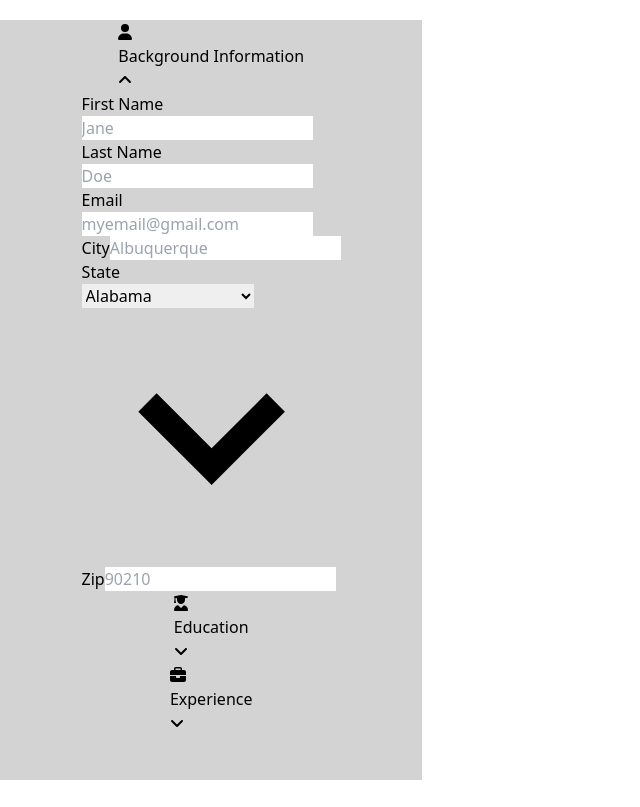
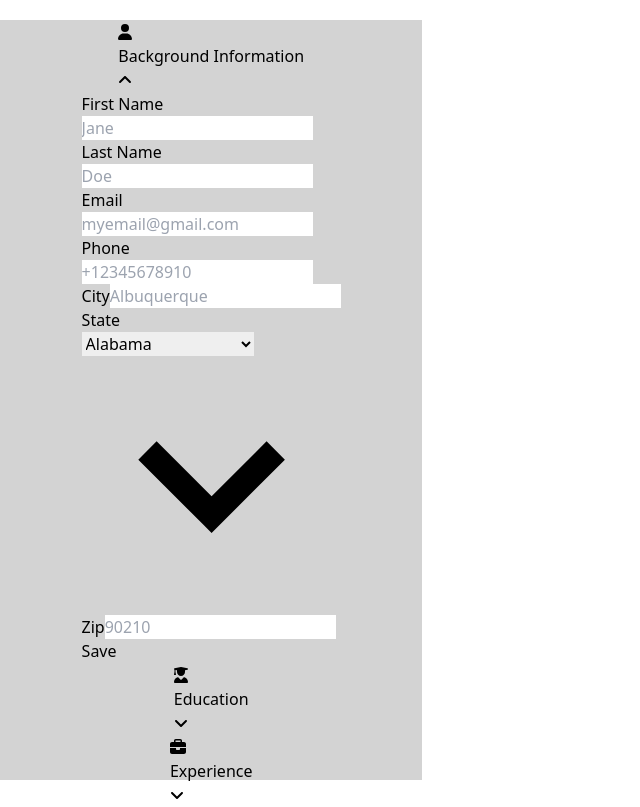
Before and after one commit to shannoj/resume-app, a React (Vite) app in the folder resume-app/: page / in a window 1280 px wide. Both pictures are taken after a click on the icon 125 px from the left and 80 px from the top of the page. Shown: the whole page, without its empty margins (0-640 px from the left). Built offline with nearby package versions, Linux system fonts and the light colour scheme.

Commit message:
added save button

```diff
--- a/resume-app/src/components/GeneralInfo.tsx
+++ b/resume-app/src/components/GeneralInfo.tsx
@@ -1,7 +1,7 @@
 function General() {
   return (
     <>
-      <form className="w-full max-w-sm">
+      <form className="flex w-full max-w-sm flex-col align-center justify-around">
         <div className="md:flex md:items-center mb-6">
           <div className="md:w-1/3 mt-2 ml-2">
             <label
@@ -56,6 +56,24 @@ function General() {
             ></input>
           </div>
         </div>
+        <div className="md:flex md:items-center mb-6">
+          <div className="md:w-1/3 mt-2 ml-2">
+            <label
+              className="block text-gray-500 font-bold md:text-right mb-1 md:mb-0 pr-4"
+              htmlFor="inline-first-name"
+            >
+              Phone
+            </label>
+          </div>
+          <div className="md:w-2/3 mt-2 mr-2">
+            <input
+              className="bg-gray-200 appearance-none border-2 border-gray-200 rounded w-full py-2 px-4 text-gray-700 leading-tight focus:outline-none focus:bg-white focus:border-purple-500"
+              id="inline-first-name"
+              type="tel"
+              placeholder="+12345678910"
+            ></input>
+          </div>
+        </div>
         <div className="flex flex-wrap -mx-3 mb-2 ml-2 mr-2">
           <div className="w-full md:w-1/3 px-3 mb-6 md:mb-0">
             <label
@@ -65,7 +83,7 @@ function General() {
               City
             </label>
             <input
-              className="appearance-none block w-full bg-gray-200 text-gray-700 border border-gray-200 rounded py-3 px-4 leading-tight focus:outline-none focus:bg-white focus:border-gray-500"
+              className="appearance-none block w-full bg-gray-200 text-gray-700 border border-gray-200 rounded py-3 px-4 leading-tight focus:outline-none focus:bg-white focus:border-purple-500"
               id="grid-city"
               type="text"
               placeholder="Albuquerque"
@@ -80,7 +98,7 @@ function General() {
             </label>
             <div className="relative">
               <select
-                className="block appearance-none w-full bg-gray-200 border border-gray-200 text-gray-700 py-3 px-4 pr-8 rounded leading-tight focus:outline-none focus:bg-white focus:border-gray-500"
+                className="block appearance-none w-full bg-gray-200 border border-gray-200 text-gray-700 py-3 px-4 pr-8 rounded leading-tight focus:outline-none focus:bg-white focus:border-purple-500"
                 id="grid-state"
               >
                 <option value="AL">Alabama</option>
@@ -154,11 +172,21 @@ function General() {
               Zip
             </label>
             <input
-              className="appearance-none block w-full bg-gray-200 text-gray-700 border border-gray-200 rounded py-3 px-4 leading-tight focus:outline-none focus:bg-white focus:border-gray-500"
+              className="appearance-none block w-full bg-gray-200 text-gray-700 border border-gray-200 rounded py-3 px-4 leading-tight focus:outline-none focus:bg-white focus:border-purple-500"
               id="grid-zip"
               type="text"
               placeholder="90210"
             ></input>
+          </div>
+        </div>
+        <div className="md:flex md:items-center mb-2">
+          <div className="md:w-full flex justify-center align-center">
+            <button
+              className="shadow bg-purple-500 hover:bg-purple-400 focus:shadow-outline focus:outline-none text-white font-bold py-2 px-4 rounded"
+              type="button"
+            >
+              Save
+            </button>
           </div>
         </div>
       </form>
```
